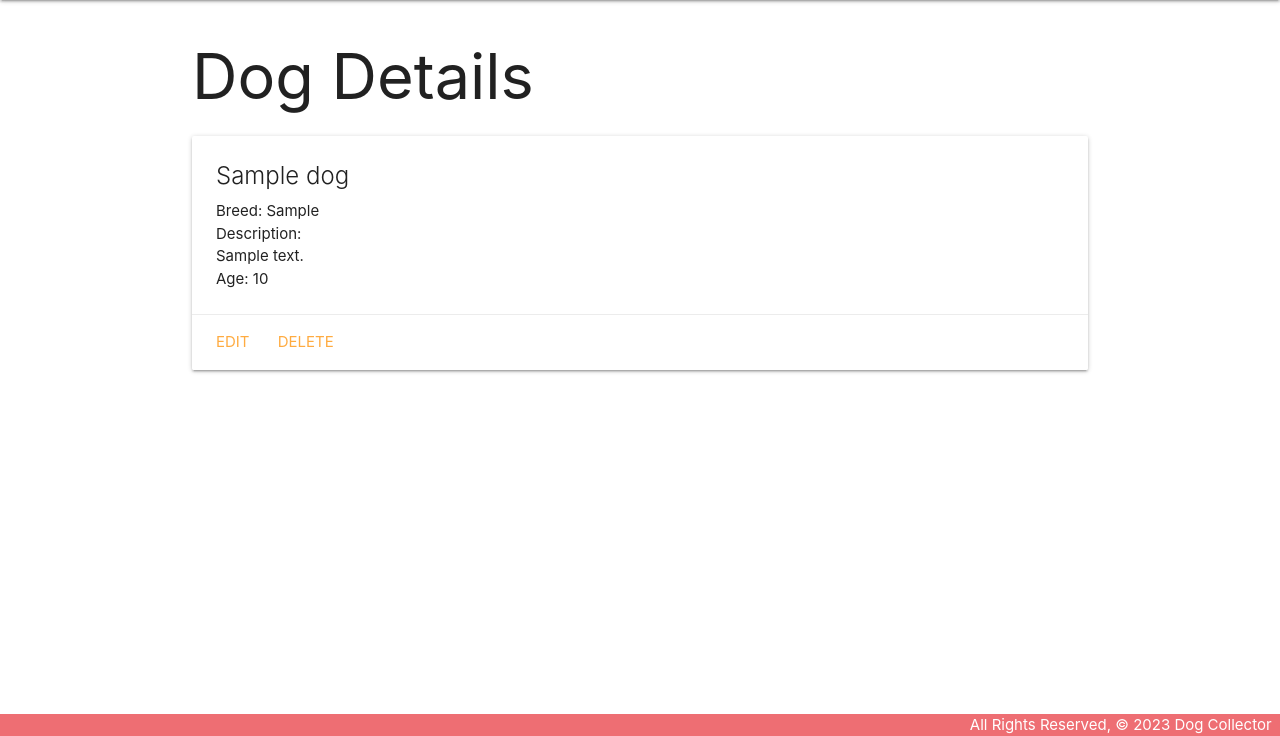
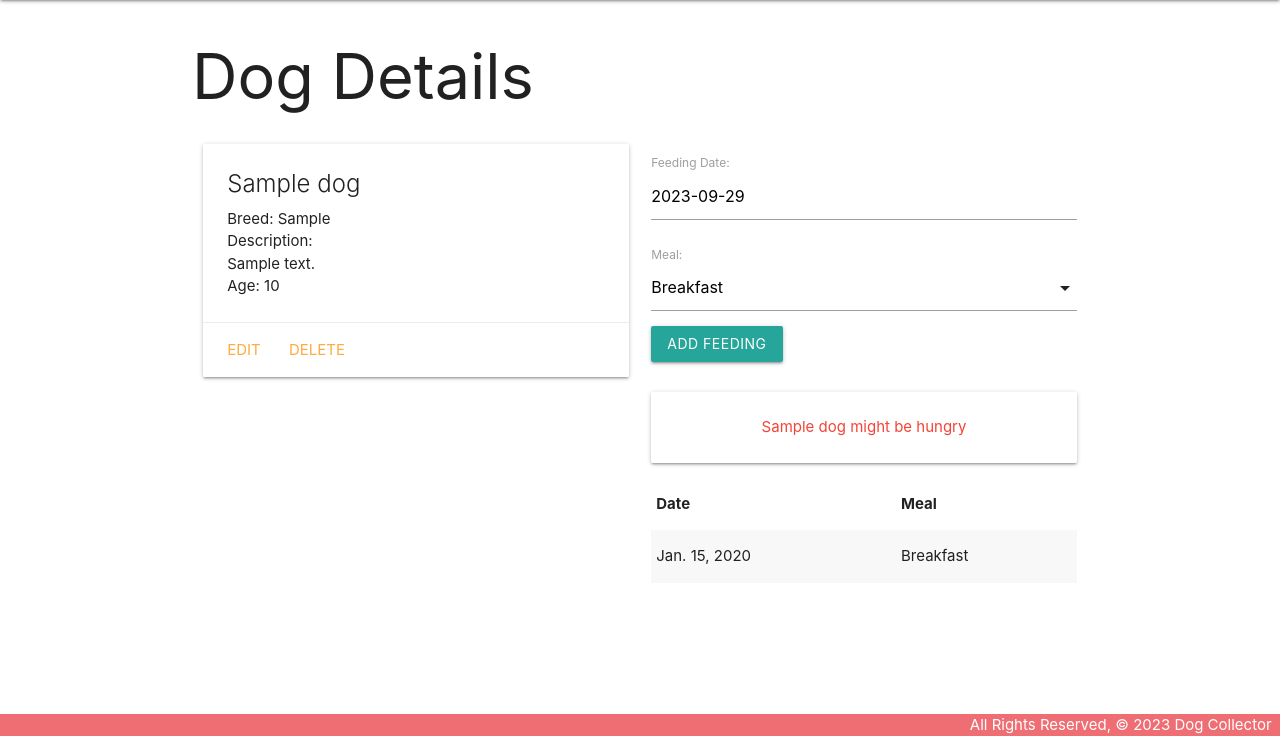
Before and after one commit to jgallagher13/dogcollector, a Django app: page /dogs/1/ in a window 1280 px wide. Shown: the part 64-800 px from the top of the page. Run offline with Django 4.2, Linux system fonts and the light colour scheme; tables that the repository leaves empty hold one stand-in row (values such as "Sample post").

Commit message:
add feedings

```diff
--- a/main_app/admin.py
+++ b/main_app/admin.py
@@ -1,7 +1,8 @@
 from django.contrib import admin
 
 # Register your models here.
-from .models import Dog
+from .models import Dog, Feeding
 
 # Register your models here
 admin.site.register(Dog)
+admin.site.register(Feeding)
--- /dev/null
+++ b/main_app/forms.py
@@ -0,0 +1,7 @@
+from django.forms import ModelForm
+from .models import Feeding
+
+class FeedingForm(ModelForm):
+  class Meta:
+    model = Feeding
+    fields = ['date', 'meal']
--- a/main_app/models.py
+++ b/main_app/models.py
@@ -1,5 +1,13 @@
 from django.db import models
 from django.urls import reverse
+from datetime import date
+
+MEALS = (
+    ('B', 'Breakfast'),
+    ('L', 'Lunch'),
+    ('D', 'Dinner')
+)
+
 # Create your models here.
 class Dog(models.Model):
     name = models.CharField(max_length=100)
@@ -8,7 +16,26 @@ class Dog(models.Model):
     age = models.IntegerField()
 
     def __str__(self):
-        return self.name
+      return self.name
 
     def get_absolute_url(self):
-        return reverse('detail', kwargs={'dog_id': self.id})
+      return reverse('detail', kwargs={'dog_id': self.id})
+
+    def fed_for_today(self):
+      return self.feeding_set.filter(date=date.today()).count() >= len(MEALS)
+
+class Feeding(models.Model):
+  date = models.DateField('feeding Date')
+  meal = models.CharField(
+    max_length=1,
+    choices=MEALS,
+    default=MEALS[0][0]
+  )
+
+  dog = models.ForeignKey(Dog, on_delete=models.CASCADE)
+
+  def __str__(self):
+    return f"{self.get_meal_display()} on {self.date}"
+
+  class Meta:
+    ordering = ['-date']
--- a/main_app/templates/base.html
+++ b/main_app/templates/base.html
@@ -8,6 +8,7 @@
   <title>Dog Collector</title>
   <link rel="stylesheet" href="https://cdnjs.cloudflare.com/ajax/libs/materialize/1.0.0/css/materialize.min.css">
   <link rel="stylesheet" type="text/css" href="{% static 'css/style.css' %}">
+  <script src="https://cdnjs.cloudflare.com/ajax/libs/materialize/1.0.0/js/materialize.min.js"></script>
 </head>
 <body>
   <header class="navbar-fixed">
--- a/main_app/templates/dogs/detail.html
+++ b/main_app/templates/dogs/detail.html
@@ -3,6 +3,8 @@
 
 <h1>Dog Details</h1>
 
+<div class="row">
+  <div class="col s6">
     <div class="card">
       <div class="card-content">
         <span class="card-title">{{ dog.name }}</span>
@@ -19,5 +21,46 @@
         <a href="{% url 'dogs_delete' dog.id %}">Delete</a>
       </div>
     </div>
+  </div>
+  <div class="col s6">
+    <form action="{% url 'add_feeding' dog.id %}" method="POST">
+      {% csrf_token %}
+      {{ feeding_form.as_p }}
+      <input type="submit" class="btn" value="Add Feeding">
+    </form>
+    <br>
+    {% if dog.fed_for_today %}
+      <div class="card-panel teal-text center-align">{{dog.name}} has been fed all meals for today</div>
+    {% else %}
+      <div class="card-panel red-text center-align">{{dog.name}} might be hungry</div>
+    {% endif %}
+    <table class="striped">
+      <thead>
+        <tr><th>Date</th><th>Meal</th></tr>
+      </thead>
+      <tbody>
+        {% for feeding in dog.feeding_set.all %}
+          <tr>
+            <td>{{feeding.date}}</td>
+            <td>{{feeding.get_meal_display}}</td>
+          </tr>
+        {% endfor %}
+      </tbody>
+    </table>
+  </div>
+</div>
+
+<script>
+  const dateEl = document.getElementById('id_date');
+  M.Datepicker.init(dateEl, {
+    format: 'yyyy-mm-dd',
+    defaultDate: new Date(),
+    setDefaultDate: true,
+    autoClose: true
+  });
+
+  const selectEl = document.getElementById('id_meal');
+  M.FormSelect.init(selectEl);
+</script>
 
 {% endblock %}
--- a/main_app/urls.py
+++ b/main_app/urls.py
@@ -9,4 +9,5 @@ urlpatterns = [
     path('dogs/create/', views.DogCreate.as_view(), name='dogs_create'),
     path('dogs/<int:pk>/update/', views.DogUpdate.as_view(), name='dogs_update'),
     path('dogs/<int:pk>/delete/', views.DogDelete.as_view(), name='dogs_delete'),
+    path('dogs/<int:dog_id>/add_feeding/', views.add_feeding, name='add_feeding'),
 ]
--- a/main_app/views.py
+++ b/main_app/views.py
@@ -1,7 +1,7 @@
-from django.shortcuts import render
+from django.shortcuts import render, redirect
 from django.views.generic.edit import CreateView, UpdateView, DeleteView
 from .models import Dog
-
+from .forms import FeedingForm
 
 # Create your views here.
 def home(request):
@@ -18,8 +18,9 @@ def dogs_index(request):
 
 def dogs_detail(request, dog_id):
   dog = Dog.objects.get(id=dog_id)
+  feeding_form = FeedingForm()
   return render(request, 'dogs/detail.html', {
-    'dog': dog
+    'dog': dog, 'feeding_form': feeding_form
   })
 
 class DogCreate(CreateView):
@@ -33,3 +34,11 @@ class DogUpdate(UpdateView):
 class DogDelete(DeleteView):
   model = Dog
   success_url = '/dogs'
+
+def add_feeding(request, dog_id):
+  form = FeedingForm(request.POST)
+  if form.is_valid():
+    new_feeding = form.save(commit=False)
+    new_feeding.dog_id = dog_id
+    new_feeding.save()
+  return redirect('detail', dog_id=dog_id)
```
Also changed, not shown: main_app/migrations/0002_feeding.py (added). Lines whose indentation alone changed are shown as unchanged.
